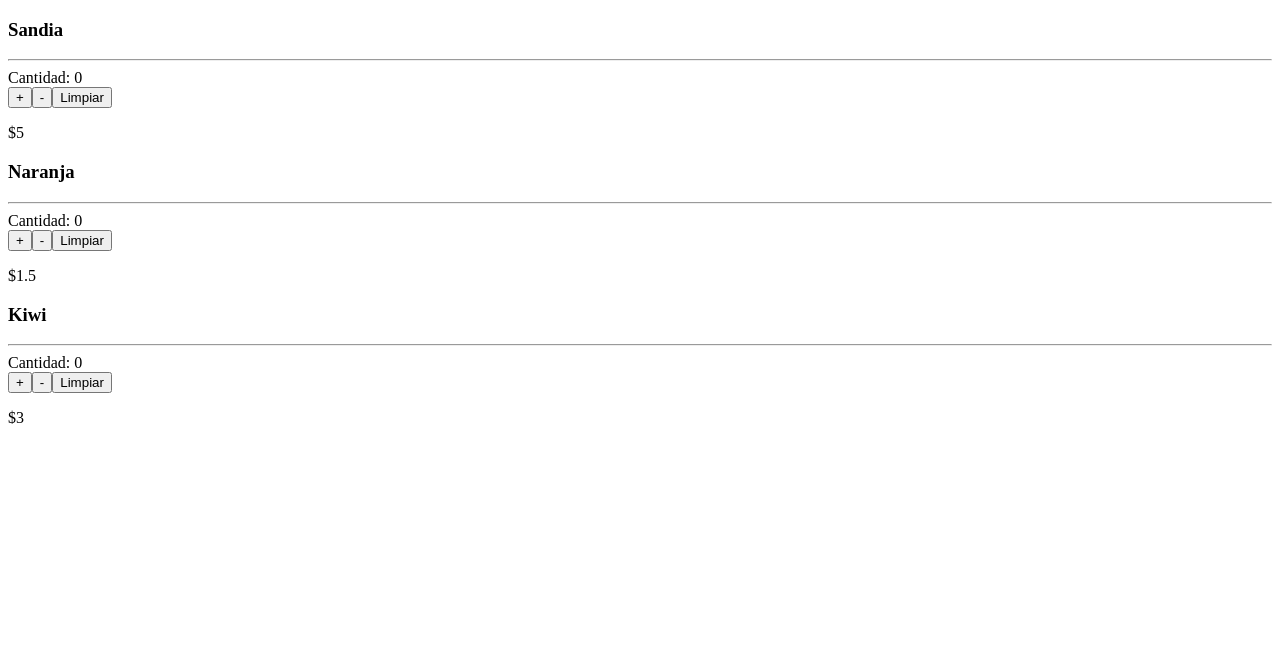
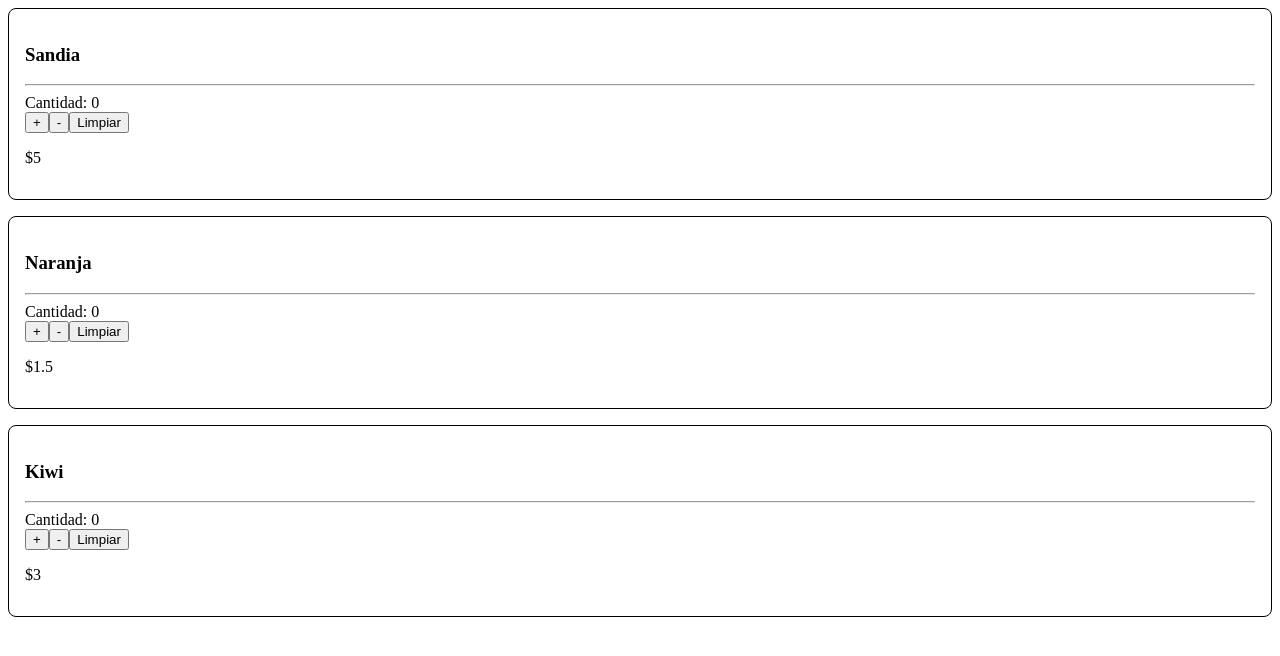
Before and after one commit to obed-herrera/react-practice, a React (Create React App) app: page / in a window 1280 px wide. Shown: the top 656 px of the page. Built offline with nearby package versions, Linux system fonts and the light colour scheme.

Commit message:
Se agregaron estilos

```diff
--- a/src/componentes/TarjetaFruta.js
+++ b/src/componentes/TarjetaFruta.js
@@ -42,8 +42,16 @@ limpiar (){
 }
 
   render (){
+
+    const styles = {
+      border: '1px solid black',
+      marginBottom: '1em',
+      borderRadius: '0.50em',
+      padding: '1em',
+      background: this.state.cantidad > 0 ? 'green' : '#FFF'
+    }
     return(
-      <div>
+      <div style = {styles}>
         <h3>{ this.props.name }</h3>
         <hr/>
         <div>Cantidad: {this.state.cantidad}</div>
```
